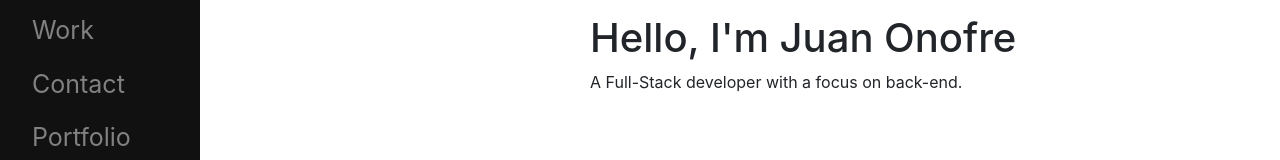
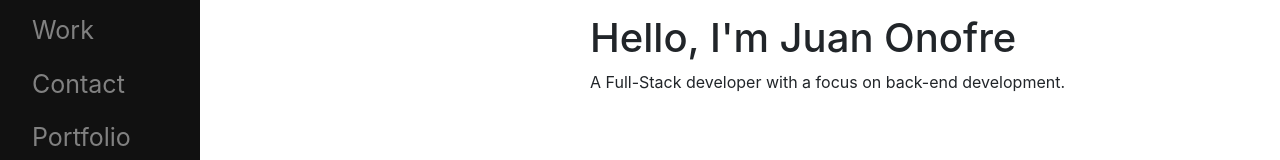
Before and after one commit to jonofre00/jonofre00.github.io, a plain HTML site: page index.html in a window 1280 px wide. Shown: the part 336-496 px from the top of the page. Drawn offline with nearby package versions, Linux system fonts and the light colour scheme.

Commit message:
updated index.html description.

```diff
--- a/index.html
+++ b/index.html
@@ -20,7 +20,7 @@
 					<h1>Hello, I'm Juan Onofre</h1>
 				</div>
 				<div class="row col-md-12">
-					<p>A Full-Stack developer with a focus on back-end.</p>
+					<p>A Full-Stack developer with a focus on back-end development.</p>
 				</div>
 			</div>
 		</div>
```
